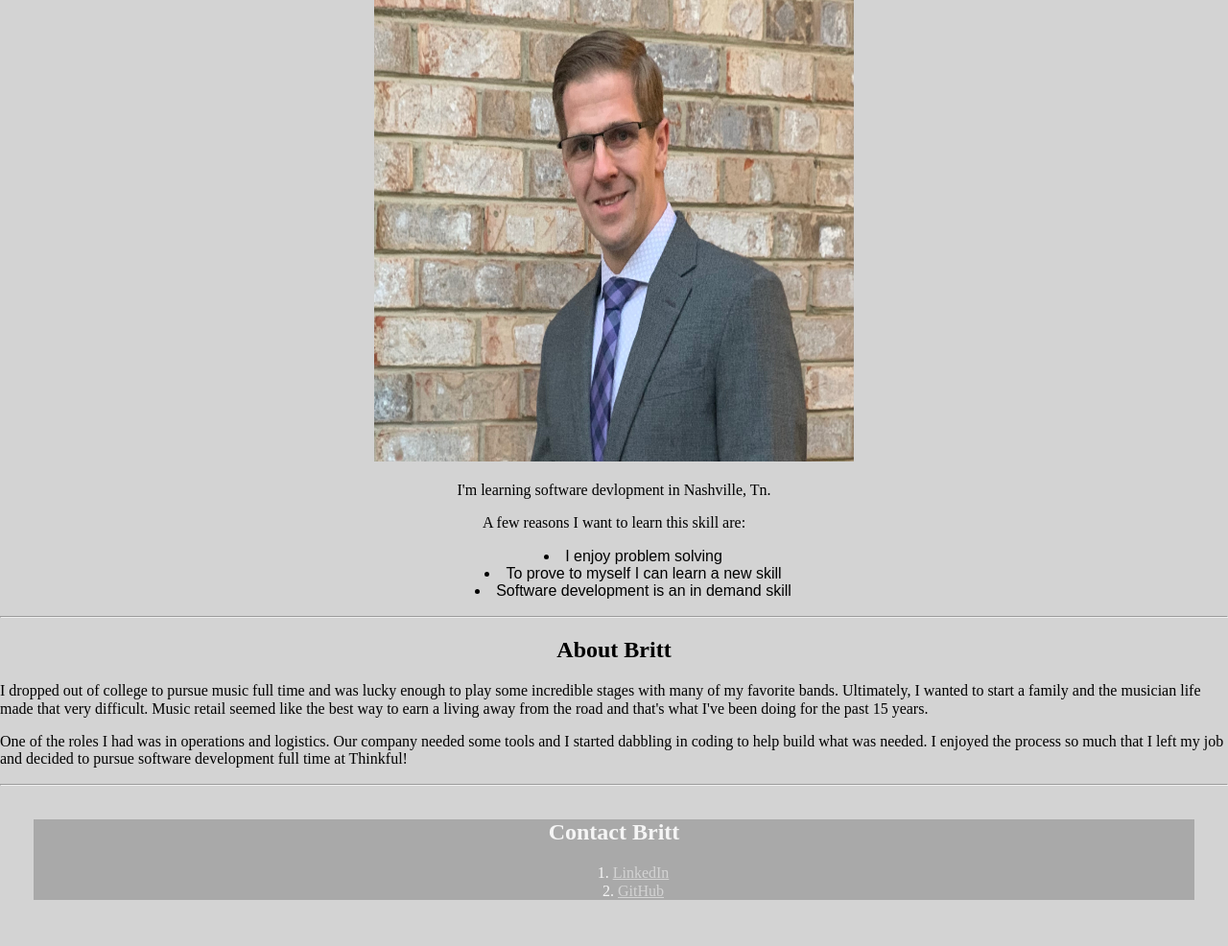
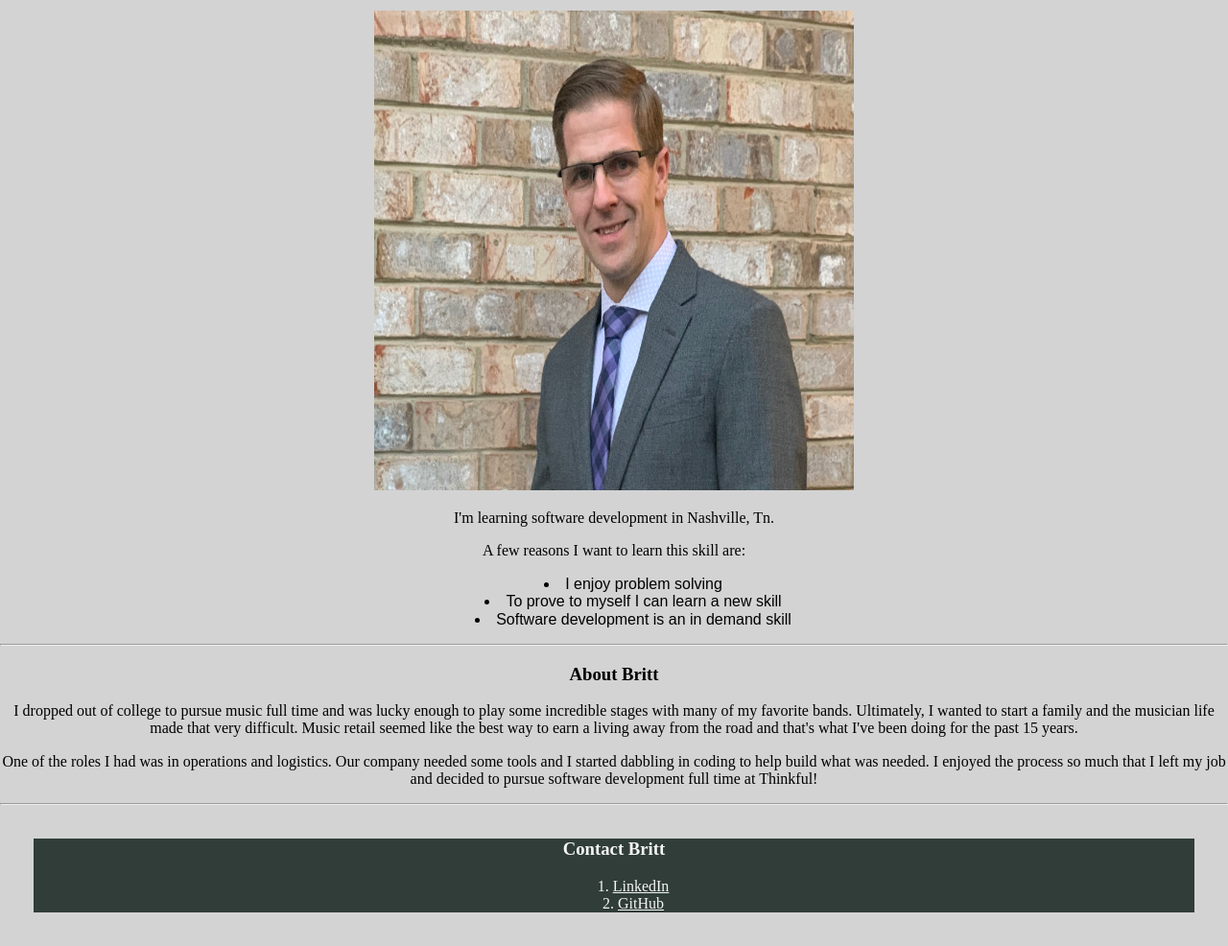
Before and after one commit to bchld/web-portfolio, a plain HTML site: page web-portfolio/index.html in a window 1280 px wide. Shown: the part 146-1132 px from the top of the page at 96% size. Drawn offline with nearby package versions, Linux system fonts and the light colour scheme.

Commit message:
Add files via upload

```diff
--- a/web-portfolio/index.html
+++ b/web-portfolio/index.html
@@ -1,6 +1,8 @@
+<!--First time building a page woo hoo! -->
+<!--Required techincal info-->
 <!DOCTYPE html>
 
-<html lang+"en">
+<html lang="en">
 
     <head>
         <meta charset="UTF-8" />
@@ -14,26 +16,24 @@
     <body>
 
         <!--Web Page Content-->
-<div>
 <main class="text-centered">
         <h1>Britt Childress</h1>
-        <h3>Thinkful Student</h3>
-
+        <h2>Thinkful Student</h2>
+        <!--picture of me-->
         <img src="photos/me.jpeg" alt="Britt Childress" width="500" height="500"/>
 
 
-        <p>I'm learning software devlopment in Nashville, Tn.</p>
+        <p>I'm learning software development in Nashville, Tn.</p>
         <p>A few reasons I want to learn this skill are:</p>
         <ul>
             <li>I enjoy problem solving</li>
             <li>To prove to myself I can learn a new skill</li>
             <li>Software development is an in demand skill</li>
         </ul>
-    </div>
         <hr>
         <!--About me section-->
     <article>
-        <h2>About Britt</h2>
+        <h3>About Britt</h3>
         <p>I dropped out of college to pursue music full time and was lucky enough to play some incredible stages with many of my favorite bands. Ultimately, I wanted to start a family
             and the musician life made that very difficult. Music retail seemed like the best way to earn a living away from the road and that's what I've been doing for the past 15 years.
         </p>
@@ -42,14 +42,14 @@
             so much that I left my job and decided to pursue software development full time at Thinkful!
         </p>
     </article>
-<hr>
+        <hr>
 </main>
     <!--LinkedIn  GitHub links-->
         <footer class="db-lt text-centered">
-            <h2>Contact Britt</h2>
+            <h3>Contact Britt</h3>
             <ol>
-                <li> <a href="https://www.linkedin.com/in/britt-childress-39111116/">LinkedIn</a></li>
-                <li> <a href="https://github.com/bchld/">GitHub</a></li>
+                <li> <a href="https://www.linkedin.com/in/britt-childress-39111116/" target="_blank">LinkedIn</a></li>
+                <li> <a href="https://github.com/bchld/" target="_blank">GitHub</a></li>
             </ol>
         </footer>
 
--- a/web-portfolio/style.css
+++ b/web-portfolio/style.css
@@ -1,13 +1,14 @@
+/* main color for page*/
 body{
-    background:lightgrey
+    background:lightgrey;
 }
 
 .text-centered {
     text-align: center;
 }
-
+/* footer settings */
 .db-lt {
-    background-color: darkgray;
+    background-color: rgb(48, 61, 57);
     color: whitesmoke;
     margin: 35px;
     padding: center;
@@ -23,19 +24,27 @@ ol{
     list-style-position: inside;
 }
 
-h1 {
+h2 {
     font-family: Georgia, 'Times New Roman', Times, serif;
     font-size: 35px;
 }
 
-h2 {
+h3 {
     text-align: center;
 }
 /* Pseudo classes */
 a:link {
-    color:lightgrey
+    color:whitesmoke;
 }
 
-a:visited{
-    color:yellow
+a:visited {
+    color:rgb(163, 170, 60);
 }
+
+a:hover{
+    color:orange;
+}
+
+a:active {
+    color:brown;
+}
```
